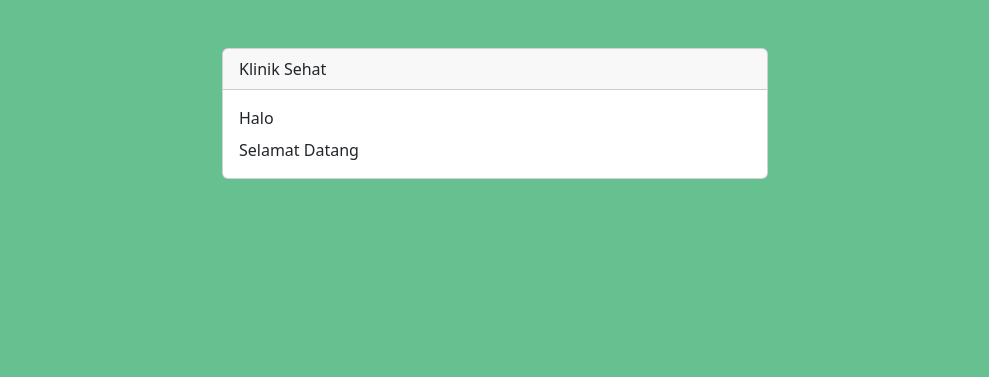
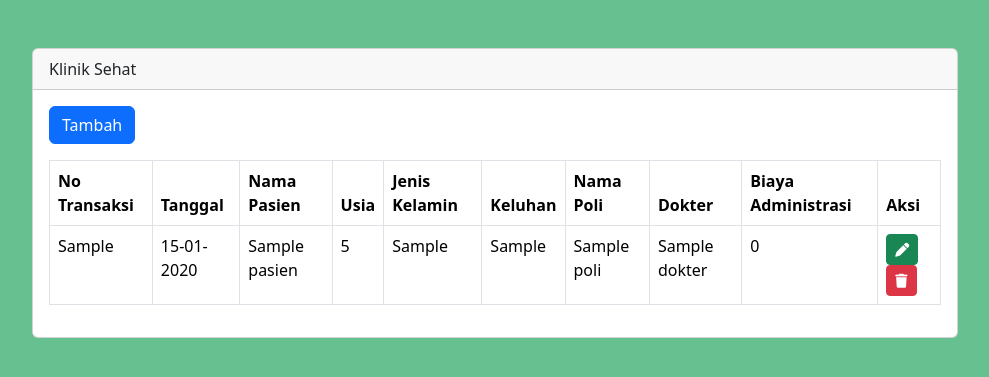
Before and after one commit to ihwanariga07/prakom2025, a PHP site: page /obat/index.php in a window 1280 px wide. Shown: the part 66-443 px from the top of the page, without its empty margins (145-1134 px from the left). Run offline with PHP 8.4, Linux system fonts and the light colour scheme; tables that the repository leaves empty or names only in its code hold one stand-in row (values such as "Sample post"); some libraries are stand-ins or nearby versions.

Commit message:
Membuat index obat yang saling berelasi dengan tabel lain

```diff
--- a/admin/navbar.php
+++ b/admin/navbar.php
@@ -31,9 +31,9 @@
             </a>
             <ul class="dropdown-menu">
               <li><a class="dropdown-item" href="/prakom2025/admin/pasien/index.php">Data Pasien</a></li>
-              <li><a class="dropdown-item" href="#">Data Berobat</a></li>
               <li><a class="dropdown-item" href="/prakom2025/admin/dokter/index.php">Data Dokter</a></li>
-             <li><a class="dropdown-item" href="/prakom2025/admin/poli/index.php">Data Poli</a></li>
+              <li><a class="dropdown-item" href="/prakom2025/admin/poli/index.php">Data Poli</a></li>
+              <li><a class="dropdown-item" href="/prakom2025/admin/obat/index.php">Data Berobat</a></li>
             </ul>
           </li>
                     <li class="nav-item dropdown">
@@ -43,7 +43,6 @@
             <ul class="dropdown-menu">
               <li><a class="dropdown-item" href="#">List Pasien</a></li>
               <li><a class="dropdown-item" href="#">List Berobat</a></li>
-
               <li><a class="dropdown-item" href="#">List Dokter</a></li>
              <li><a class="dropdown-item" href="#">List Poli</a></li>
             </ul>
--- /dev/null
+++ b/admin/obat/index.php
@@ -0,0 +1,93 @@
+<!DOCTYPE html>
+<html lang="en">
+<head>
+  <meta charset="UTF-8">
+  <meta name="viewport" content="width=device-width, initial-scale=1.0">
+  <title>Prakom 2025</title>
+
+  <!-- Bootstrap CSS -->
+  <link rel="stylesheet" href="https://cdnjs.cloudflare.com/ajax/libs/font-awesome/6.6.0/css/all.min.css">
+  <link rel="stylesheet" href="https://cdn.jsdelivr.net/npm/bootstrap@5.3.2/dist/css/bootstrap.min.css">
+</head>
+<body style="background-color: #67C090">
+  <?php include('../navbar.php'); ?>
+
+  <div class="container">
+    <div class="row">
+      <div class="col-10 m-auto mt-5">
+        <div class="card">
+          <div class="card-header">
+            Klinik Sehat
+          </div>
+          <div class="card-body">
+            <a href="/prakom2025/admin/obat/form.php" class="btn btn-primary mb-3">Tambah</a>
+            <table class="table table-bordered">
+                <thead>
+                    <tr>
+                    <th>No Transaksi</th>
+                    <th>Tanggal</th>
+                    <th>Nama Pasien</th>
+                    <th>Usia</th>
+                    <th>Jenis Kelamin</th>
+                    <th>Keluhan</th>
+                    <th>Nama Poli</th>
+                    <th>Dokter</th>
+                    <th>Biaya Administrasi</th>
+                    <th>Aksi</th>
+                    </tr>
+                </thead>
+                <tbody>
+                <?php
+                include('../koneksi.php');
+                $qry = "SELECT
+                            berobat.No_Transaksi,
+                            berobat.Tanggal_Berobat,
+                            pasien.Nama_pasienKliniK,
+                            TIMESTAMPDIFF(YEAR, pasien.Tanggal_LahirPasien, CURDATE()) AS usia,
+                            pasien.Jenis_KelaminPasien,
+                            berobat.Keluhan_Pasien,
+                            poli.Nama_Poli,
+                            dokter.Nama_Dokter,
+                            berobat.Biaya_Adm
+                        FROM berobat
+                        JOIN pasien ON berobat.PasienKliniK_ID = pasien.pasienKliniK_ID
+                        JOIN dokter ON berobat.Dokter_ID = dokter.Dokter_ID
+                        JOIN poli ON dokter.Poli_ID = poli.Poli_ID
+                        ORDER BY berobat.Tanggal_Berobat DESC";
+
+            $result = mysqli_query($koneksi, $qry);
+
+
+            foreach ($result as $row) { ?>
+                <tr>
+                <td><?= $row['No_Transaksi'] ?></td>
+                <td><?= date('d-m-Y', strtotime($row['Tanggal_Berobat'])) ?></td>
+                <td><?= $row['Nama_pasienKliniK'] ?></td>
+                <td><?= $row['usia'] ?></td>
+                <td><?= $row['Jenis_KelaminPasien'] ?></td>
+                <td><?= $row['Keluhan_Pasien'] ?></td>
+                <td><?= $row['Nama_Poli'] ?></td>
+                <td><?= $row['Nama_Dokter'] ?></td>
+                <td><?= number_format($row['Biaya_Adm'], 0, ',', '.') ?></td>
+                <td>
+                    <a href="edit.php?id=<?= $row['No_Transaksi'] ?>" class="btn btn-success btn-sm">
+                    <i class="fa-solid fa-pen"></i>
+                    </a>
+                    <a href="hapus.php?id=<?= $row['No_Transaksi'] ?>" class="btn btn-danger btn-sm" onclick="return confirm('Yakin hapus data ini?')">
+                    <i class="fa-solid fa-trash"></i>
+                    </a>
+                </td>
+                </tr>
+            <?php } ?>
+            </tbody>
+
+
+                </table>
+
+          </div>
+        </div>
+      </div>
+    </div>
+  </div>
+</body>
+</html>
```
Also changed, not shown: admin/obat/form.php (added).
